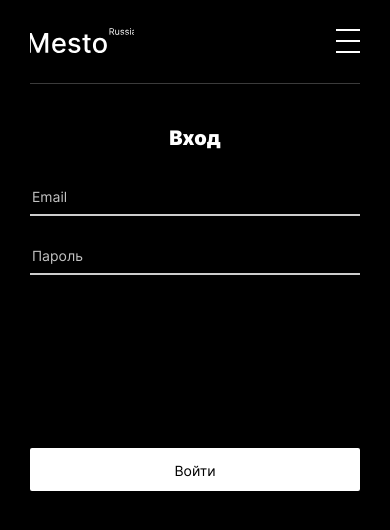
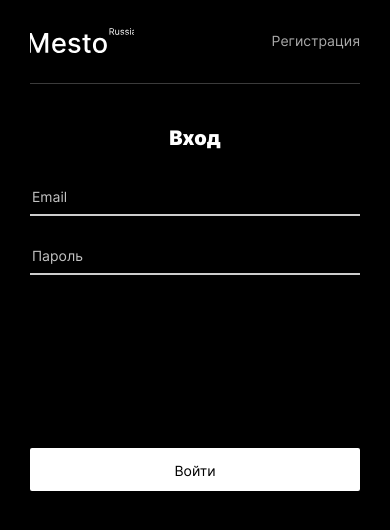
Before and after one commit to bonnhelga86/react-mesto-auth, a React (Create React App) app: page /sign-in in a window 390 px wide. Shown: the top 530 px of the page. Built offline with nearby package versions, Linux system fonts and the light colour scheme; no server answers.

Commit message:
feat:Настроить меню для мобильной версии

```diff
--- /dev/null
+++ b/src/blocks/header/__menu/_hidden/header__menu_hidden.css
@@ -0,0 +1,5 @@
+@media screen and (max-width: 700px) {
+  .header__menu_hidden {
+    display: none;
+  }
+}
--- a/src/blocks/header/__menu/header__menu.css
+++ b/src/blocks/header/__menu/header__menu.css
@@ -4,8 +4,8 @@
   gap: 24px;
 }
 
-@media screen and (max-width: 700px) {
+/* @media screen and (max-width: 700px) {
   .header__menu {
     display: none;
   }
-}
+} */
--- a/src/components/Header.js
+++ b/src/components/Header.js
@@ -6,22 +6,31 @@ function Header({ isLoggedIn, headerMenuData, email, signOut }) {
 
   const [sliderMenu, setSliderMenu] = React.useState(false);
 
+  function handleSignOut() {
+    setSliderMenu(false);
+    signOut();
+  }
+
   return(
     <header className="header">
       {!sliderMenu && <img src={logo} alt="Логотип Mesto" className="logo" />}
-      <div className={`header__menu ${sliderMenu && 'header__menu_opened'}`}>
+
+      <div className={`header__menu ${isLoggedIn && 'header__menu_hidden'} ${sliderMenu && 'header__menu_opened'}`}>
         {isLoggedIn && <p className="header__email">{email}</p>}
 
         <Link
           to={headerMenuData.link}
           className="header__sign-link"
-          onClick={isLoggedIn && signOut}
+          onClick={isLoggedIn && handleSignOut}
         >
           {headerMenuData.name}
         </Link>
       </div>
+
       {sliderMenu && <img src={logo} alt="Логотип Mesto" className="logo" />}
-      <div className="header__slider-menu" onClick={() => setSliderMenu(!sliderMenu)}>
+
+      {isLoggedIn &&
+        <div className="header__slider-menu" onClick={() => setSliderMenu(!sliderMenu)}>
         {!sliderMenu
           ? <div className="header__slider-open">
               <hr className="header__slider-line" />
@@ -29,7 +38,9 @@ function Header({ isLoggedIn, headerMenuData, email, signOut }) {
               <hr className="header__slider-line" />
             </div>
           : <div className="header__slider-close"></div>}
-      </div>
+        </div>
+      }
+
 
     </header>
   )
--- a/src/index.css
+++ b/src/index.css
@@ -6,6 +6,7 @@
 
 @import url("./blocks/header/header.css");
 @import url("./blocks/header/__menu/header__menu.css");
+@import url("./blocks/header/__menu/_hidden/header__menu_hidden.css");
 @import url("./blocks/header/__menu/_opened/header__menu_opened.css");
 @import url("./blocks/header/__email/header__email.css");
 @import url("./blocks/header/__sign-link/header__sign-link.css");
```
